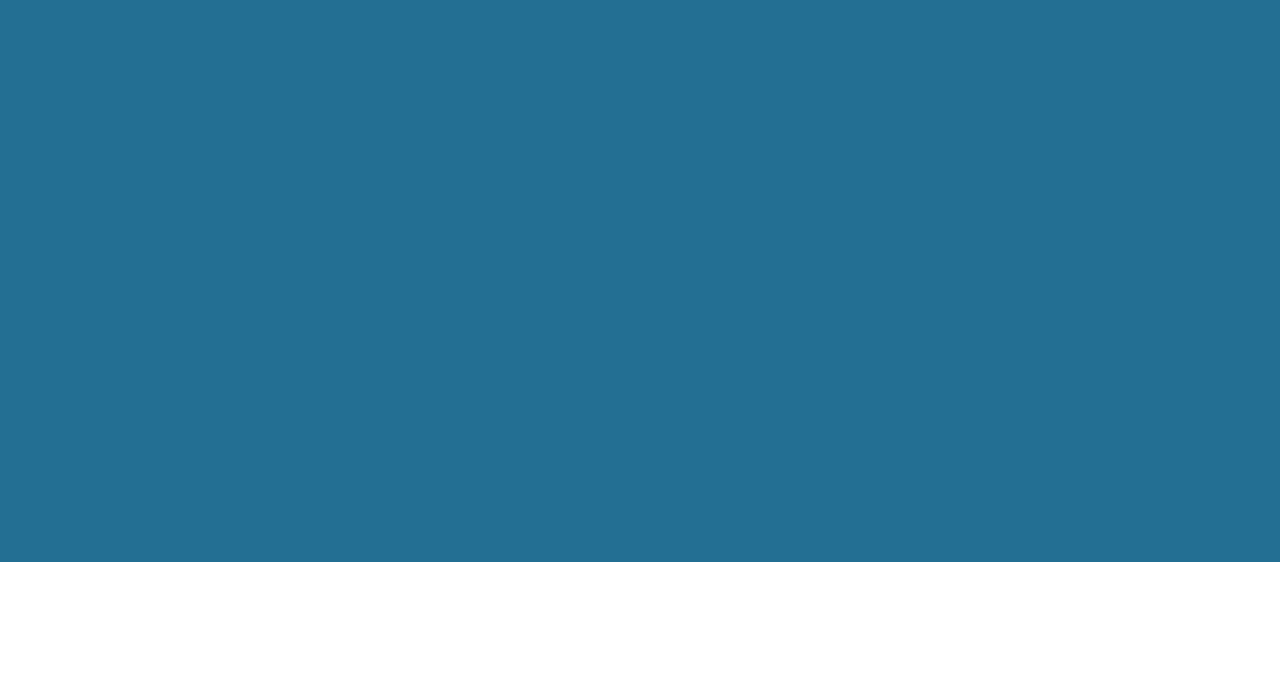
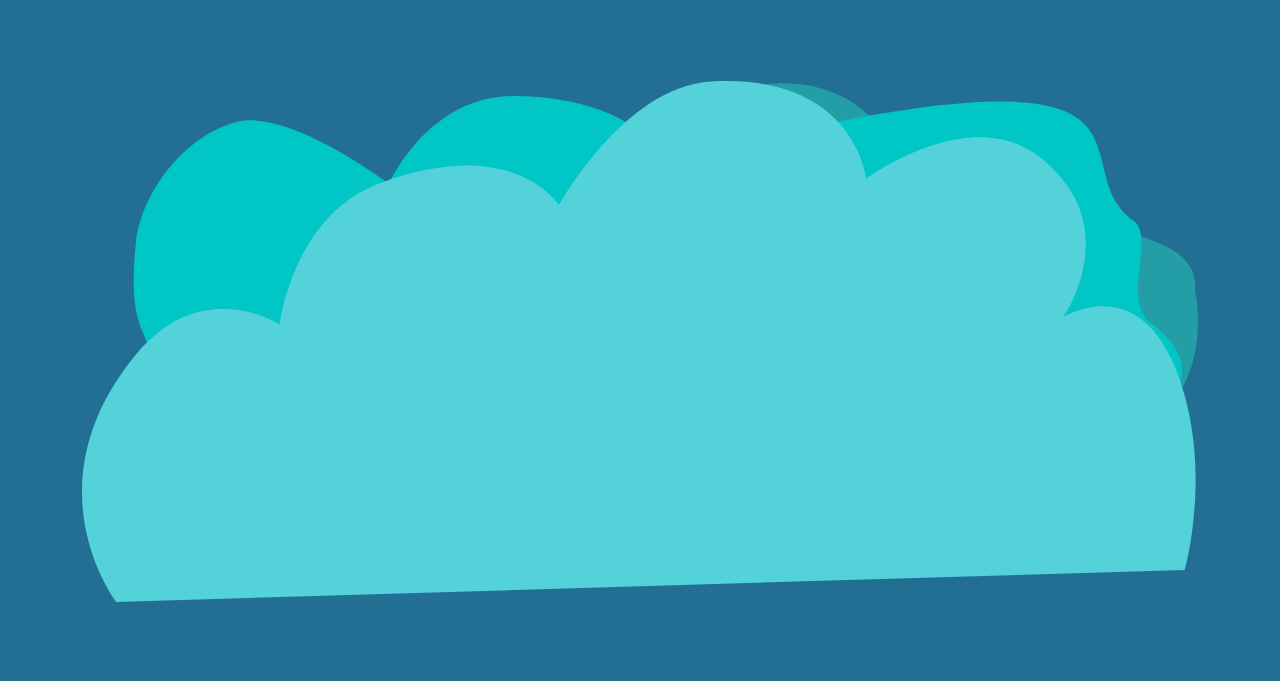
Before and after one commit to dmoldd/etoseychas, a website: page source/index.html in a window 1280 px wide. Shown: the part 238-919 px from the top of the page. Before the commit the page ends 800 px from the top, so only its background shows below. Drawn offline with Linux system fonts and the light colour scheme.

Commit message:
начал работать с hero

```diff
--- a/source/index.html
+++ b/source/index.html
@@ -52,7 +52,9 @@
         <main class="main">
           <section class="hero">
             <div class="container">
+              <div class="hero__inner">
 
+              </div>
             </div>
           </section>
         </main>
--- /dev/null
+++ b/source/sass/blocks/hero.scss
@@ -0,0 +1,11 @@
+.hero {
+}
+
+.hero__inner {
+  min-height: 600px;
+
+  margin: 80px 5% 0 5%;
+  background-image: url("../img/svg/hero-cloud.svg");
+  background-repeat: no-repeat;
+  background-size: 100% auto;
+}
--- a/source/sass/style.scss
+++ b/source/sass/style.scss
@@ -3,3 +3,4 @@
 @import "layout/mixin.scss";
 @import "layout/base.scss";
 @import "blocks/nav-list.scss";
+@import "blocks/hero.scss";
```
Also changed, not shown: source/css/style.css, source/img/logo-hover.png, source/img/logo.png, source/img/svg/hero-cloud.svg (added), 1 other file.
